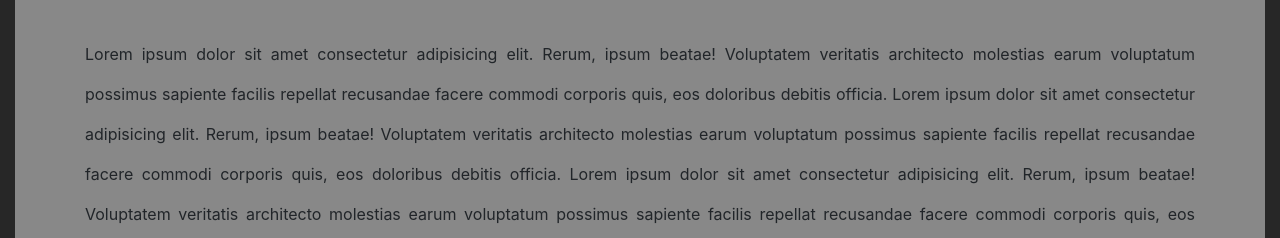
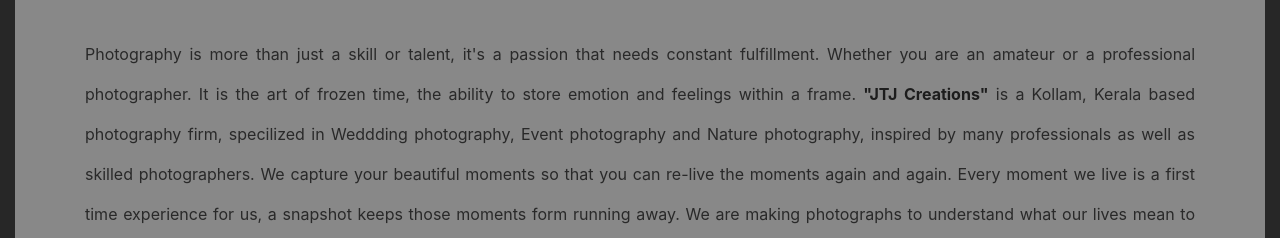
Before and after one commit to Joshua-T-J/JTJ-Creations-Web, a plain HTML site: page index.html in a window 1280 px wide. Shown: the part 714-952 px from the top of the page. Drawn offline with nearby package versions, Linux system fonts and the light colour scheme.

Commit message:
about updated

```diff
--- a/index.html
+++ b/index.html
@@ -92,12 +92,11 @@
           <div class="col-12 about">
             <h1 class="text-center" style=" color: #212529;" >About</h1>
             <br>
-            <p class="text-justify pt-4" style="line-height: 2.5em; color: #212529;">
-              Lorem ipsum dolor sit amet consectetur adipisicing elit. Rerum, ipsum beatae! Voluptatem veritatis architecto molestias earum voluptatum possimus sapiente facilis repellat recusandae facere commodi corporis quis, eos doloribus debitis officia.
-              Lorem ipsum dolor sit amet consectetur adipisicing elit. Rerum, ipsum beatae! Voluptatem veritatis architecto molestias earum voluptatum possimus sapiente facilis repellat recusandae facere commodi corporis quis, eos doloribus debitis officia.
-              Lorem ipsum dolor sit amet consectetur adipisicing elit. Rerum, ipsum beatae! Voluptatem veritatis architecto molestias earum voluptatum possimus sapiente facilis repellat recusandae facere commodi corporis quis, eos doloribus debitis officia.
-              Lorem ipsum dolor sit amet consectetur adipisicing elit. Rerum, ipsum beatae! Voluptatem veritatis architecto molestias earum voluptatum possimus sapiente facilis repellat recusandae facere commodi corporis quis, eos doloribus debitis officia.
-              Lorem ipsum dolor sit amet consectetur adipisicing elit. Rerum, ipsum beatae! Voluptatem veritatis architecto molestias earum voluptatum possimus sapiente facilis repellat recusandae facere commodi corporis quis, eos doloribus debitis officia.
+            <p class="text-justify pt-4" style="line-height: 2.5em; color: #292929;">
+              Photography is more than just a skill or talent, it's a passion that needs constant fulfillment. Whether you are an amateur or a professional photographer. It is the art of frozen time, the ability to store emotion and feelings within a frame.
+              <b><a href="index.html" style="color: #1d1d1d; text-decoration: none;">"JTJ Creations"</a></b> is a Kollam, Kerala based photography firm, specilized in Weddding photography, Event photography and Nature photography, inspired by many professionals as well as skilled photographers. We capture your beautiful moments so that you can re-live the moments again and again.
+               Every moment we live is a first time experience for us, a snapshot keeps those moments form running away. We are making photographs to understand what our lives mean to us.
+               For us photography will never be a profession, it's always a passion which includes a lot of hardwork and skills.
             </p>
           </div>
         </div>
```
